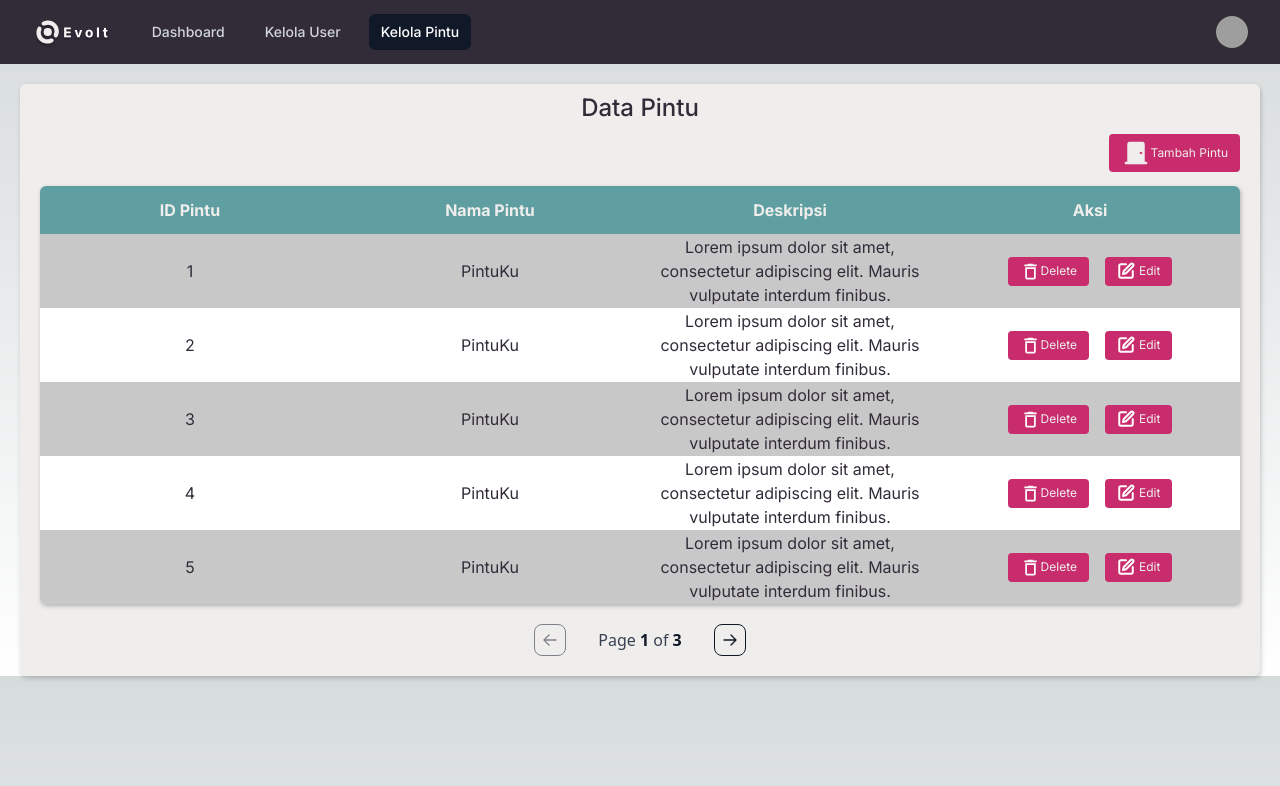
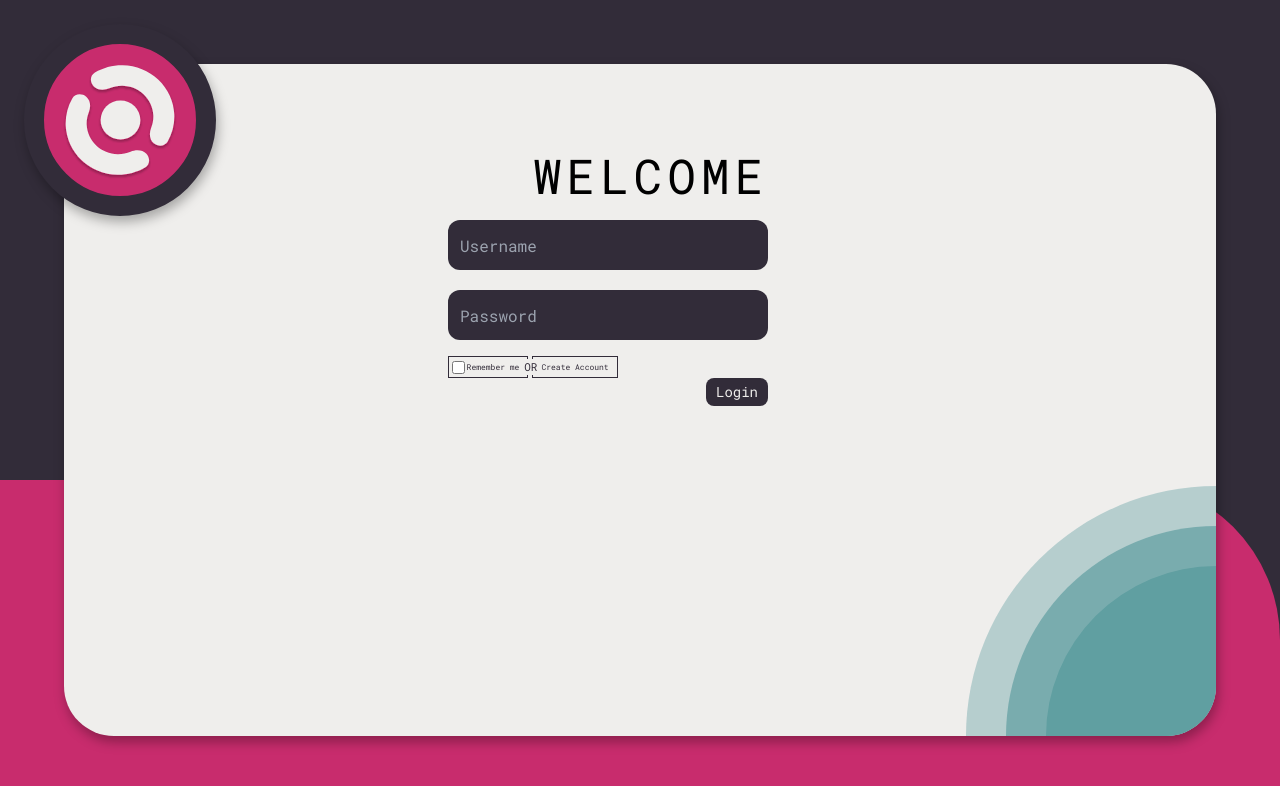
Before and after one commit to DioGitH/evolt-website, a Next.js app in the folder src/evolt-website/: page / in a window 1280 px wide. Shown: the top 786 px of the page. Built offline with nearby package versions, Linux system fonts and the light colour scheme; grey boxes are pictures that could not be loaded.

Commit message:
Update route dan navbar

```diff
--- a/src/evolt-website/package.json
+++ b/src/evolt-website/package.json
@@ -12,6 +12,7 @@
     "@headlessui/react": "^1.7.18",
     "@heroicons/react": "^2.1.1",
     "next": "14.1.3",
+    "next-navigation": "^1.0.6",
     "react": "^18",
     "react-dom": "^18"
   },
--- a/src/evolt-website/src/app/dashboard/page.tsx
+++ b/src/evolt-website/src/app/dashboard/page.tsx
@@ -1,6 +1,5 @@
 "use client";
 import DetailModal from "@/components/detailModal";
-import Navbar from "@/components/navbar";
 import React, { useState } from 'react';
 
 const timestamp = Date.now()
--- a/src/evolt-website/src/app/page.tsx
+++ b/src/evolt-website/src/app/page.tsx
@@ -5,8 +5,8 @@ import DashboardPintu from "./pintu/page";
 
 export default function Home() {
   return (
-    <DashboardPintu />
+    <LoginPage />
     // <Dashboard />
-    // <LoginPage />
+    // <DashboardPintu />
   );
 }
--- a/src/evolt-website/src/components/loginform.tsx
+++ b/src/evolt-website/src/components/loginform.tsx
@@ -1,3 +1,5 @@
+import Link from "next/link";
+
 export default function LoginForm(){
     return(
         <div>
@@ -43,9 +45,9 @@ export function TextBox({fill}:any){
 
 export function ButtonLogin(){
     return(
-        <div className="text-palette-3 bg-palette-1 w-fit py-1 rounded-lg text-sm px-2.5">
-            Login
-        </div>
+        <button className="text-palette-3 bg-palette-1 w-fit py-1 rounded-lg text-sm px-2.5">
+            <Link href='/dashboard'>Login</Link>
+        </button>
     )
 }
 
--- a/src/evolt-website/src/components/navbar.tsx
+++ b/src/evolt-website/src/components/navbar.tsx
@@ -4,9 +4,9 @@ import { Disclosure, Menu, Transition } from "@headlessui/react";
 import { Bars3Icon, BellIcon, XMarkIcon } from "@heroicons/react/24/outline";
 
 const navigation = [
-  { name: "Dashboard", href: "#", current: false },
-  { name: "Kelola User", href: "#", current: false },
-  { name: "Kelola Pintu", href: "#", current: true },
+  { name: "Dashboard", href: "/dashboard", current: true },
+  { name: "Kelola User", href: "/kelolauser", current: false },
+  { name: "Kelola Pintu", href: "/pintu", current: false },
 ];
 
 function classNames(...classes: any) {
@@ -14,6 +14,7 @@ function classNames(...classes: any) {
 }
 
 export default function Navbar() {
+
   return (
     <Disclosure as="nav" className="navbar bg-palette-1">
       {({ open }: any) => (
@@ -48,11 +49,12 @@ export default function Navbar() {
                         href={item.href}
                         className={classNames(
                           item.current
-                            ? "bg-gray-900 text-white"
-                            : "text-gray-300 hover:bg-gray-700 hover:text-white",
+                            ? "underline"
+                            : "hover:bg-gray-700 hover:text-white",
                           "rounded-md px-3 py-2 text-sm font-medium"
                         )}
                         aria-current={item.current ? "page" : undefined}
+                        style={{ color: item.current ? "#C82C6D" : "#EFEEEC" }}
                       >
                         {item.name}
                       </a>
@@ -87,7 +89,7 @@ export default function Navbar() {
                       <Menu.Item>
                         {({ active }: any) => (
                           <a
-                            href="#"
+                            href="/"
                             className={classNames(
                               active ? "bg-gray-100" : "",
                               "block px-4 py-2 text-sm text-gray-700"
```
Also changed, not shown: 1 other file (tests, documents, lock files or other folders).
